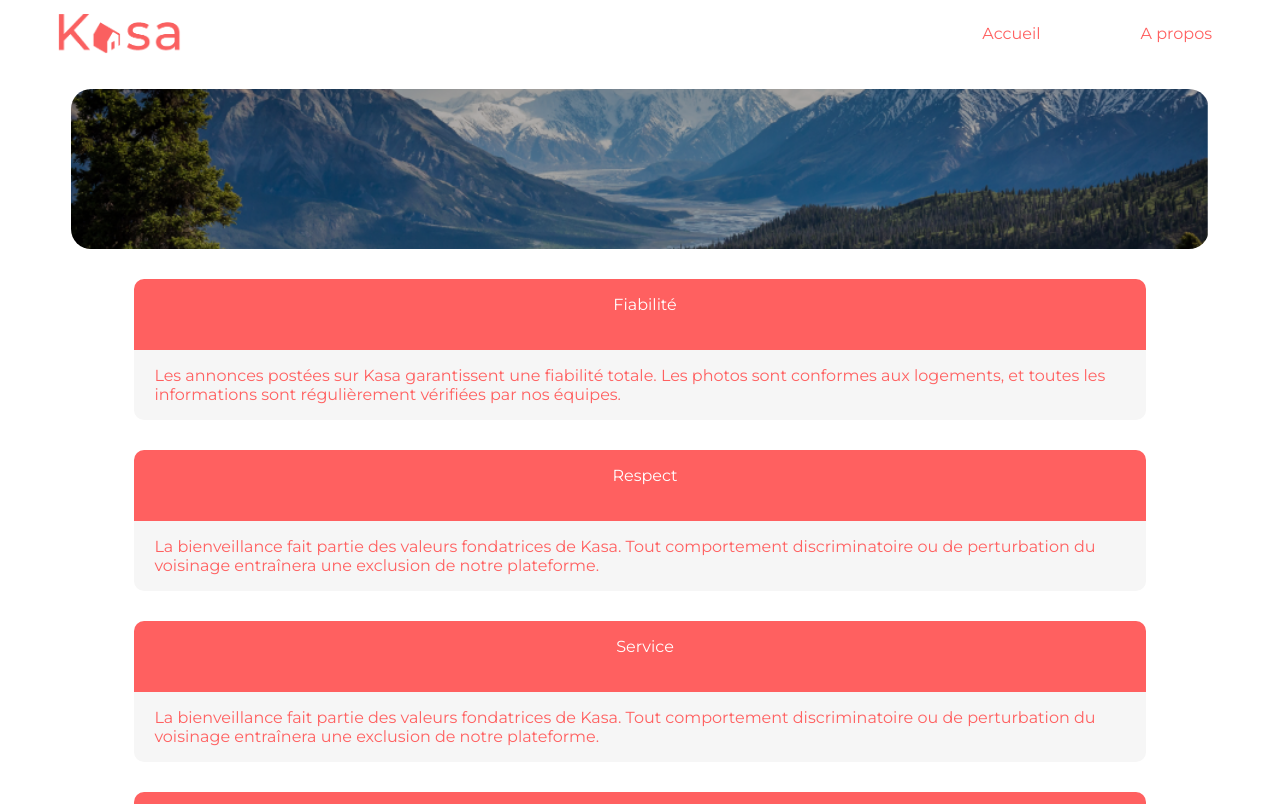
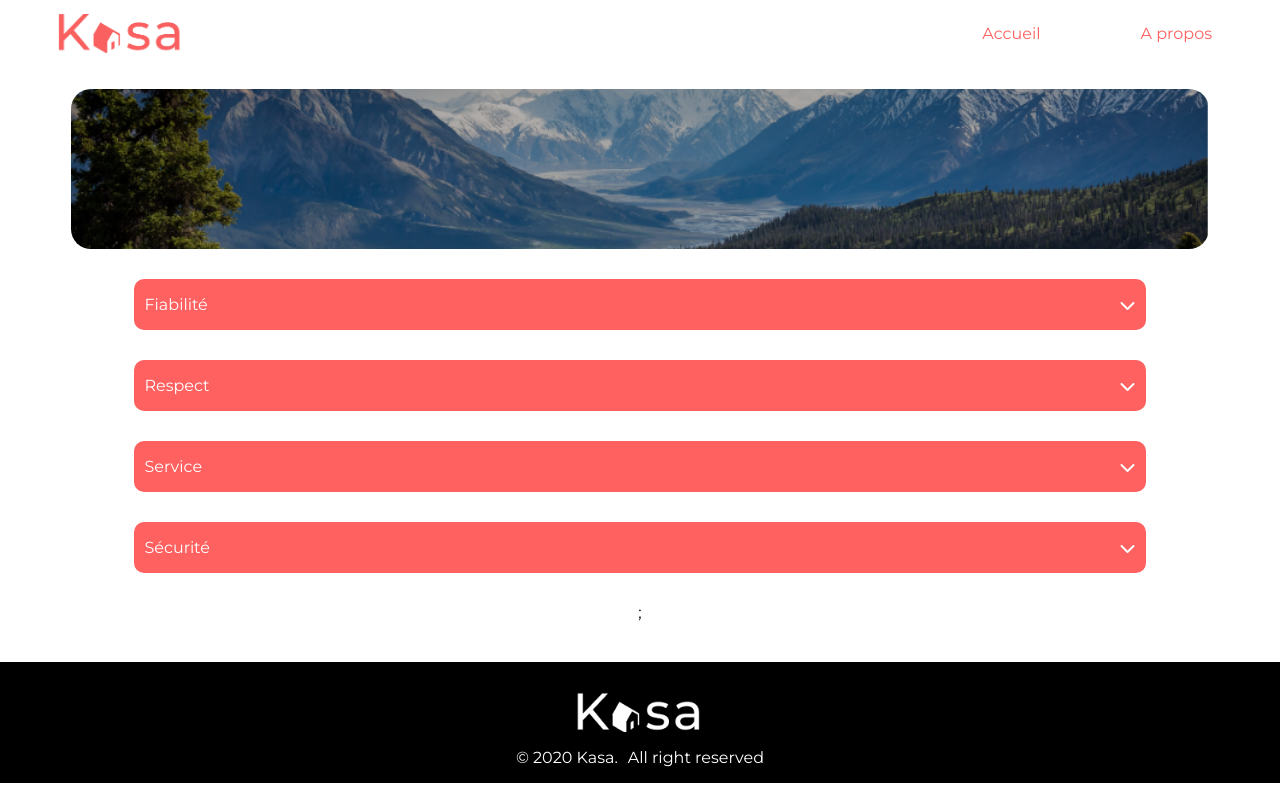
Before and after one commit to MatITAka/Kasa, a React (Create React App) app in the folder kasa/: page /about in a window 1280 px wide. Shown: the top 804 px of the page. Built offline with nearby package versions, Linux system fonts and the light colour scheme.

Commit message:
accueil manque preview, about ok, 404 ok

```diff
--- a/kasa/public/index.html
+++ b/kasa/public/index.html
@@ -25,6 +25,11 @@
       Learn how to configure a non-root public URL by running `npm run build`.
     -->
     <title>React App</title>
+
+    <link rel="stylesheet" href="https://cdnjs.cloudflare.com/ajax/libs/font-awesome/6.2.1/css/all.min.css"
+    integrity="sha512-MV7K8+y+gLIBoVD59lQIYicR65iaqukzvf/nwasF0nqhPay5w/9lJmVM2hMDcnK1OnMGCdVK+iQrJ7lzPJQd1w=="
+    crossorigin="anonymous" referrerpolicy="no-referrer">
+
   </head>
   <body>
     <noscript>You need to enable JavaScript to run this app.</noscript>
--- a/kasa/src/App.js
+++ b/kasa/src/App.js
@@ -7,6 +7,7 @@ import Hebergements from './pages/hebergements';
 import Header from './components/header';
 import Footer from './components/footer';
 import Data from './data/data.json';
+
 
 import './assets/css/general.scss'
 
--- a/kasa/src/assets/css/about.scss
+++ b/kasa/src/assets/css/about.scss
@@ -1,50 +1,3 @@
-.flex-container-about{
-    display: flex;
-    flex-direction: column;
-    justify-content: center;
-    align-items: center;
-    gap: 30px;
-
-
-    & .collapse-container{
-        width: 80%;
-        color:white;
-        background-color: $primary-color;
-        gap:30px;
-        border-radius: 10px;
-        display: flex;
-        flex-direction: column;
-        justify-content: space-between;
-        align-items: center;
-
-
-        & i {
-            margin-right: 10px;
-        }
-
-        & p {
-            margin-left :10px;
-        }
-    }
-
-    & .collapse-text{
-        width:80%;
-        margin-top: -40px;
-        color:$primary-color;
-        background-color: $secondary-color;
-        border-bottom-left-radius: 10px;
-        border-bottom-right-radius: 10px;
-        display: block;
-
-        & p{
-            margin-left: 20px;
-        }
-
-    }
-
-}
-
-
 .img_about {
     display: flex;
     justify-content: center;
--- a/kasa/src/assets/css/collapse.scss
+++ b/kasa/src/assets/css/collapse.scss
@@ -1,4 +1,10 @@
-.flex-container{
+$primary-color : #FF6060;
+$secondary-color : #F6F6F6;
+$height-open: 500px;
+$height-closed: 0;
+
+
+.flex-container-hebergements{
     display: flex;
     flex-direction: column;
     justify-content: center;
@@ -6,15 +12,15 @@
     gap: 30px;
 
 
-    & .collapse-container{
+    & .collapse-container-hebergements{
         width: 80%;
         color:white;
         background-color: #FF6060;
         gap:30px;
         border-radius: 10px;
         display: flex;
-        flex-direction: column;
-        justify-content: space-between;
+        flex-direction: row;
+        justify-content: center;
         align-items: center;
 
 
@@ -43,3 +49,56 @@
     }
 
 }
+
+.flex-container-about{
+    display: flex;
+    flex-direction: column;
+    justify-content: center;
+    align-items: center;
+    gap: 30px;
+
+
+    & .collapse-container-about{
+        width: 80%;
+        color:white;
+        background-color:$primary-color;
+        gap:30px;
+        border-radius: 10px;
+        display: flex;
+        flex-direction: row;
+        justify-content: space-between;
+        align-items: center;
+
+
+        & i {
+            margin-right: 10px;
+        }
+
+        & p {
+            margin-left :10px;
+        }
+    }
+
+    & .collapse-text{
+        width:80%;
+        margin-top: -40px;
+        color:$primary-color;
+        background-color: $secondary-color;
+        border-bottom-left-radius: 10px;
+        border-bottom-right-radius: 10px;
+        display: block;
+        max-height: $height-closed;
+        overflow: hidden;
+        transition: max-height 0.3s ease;
+
+        & p{
+            margin-left: 20px;
+        }
+
+    &.collapse-text.open {
+            max-height: $height-open;
+    }
+
+    }
+
+}
--- a/kasa/src/assets/css/footer.scss
+++ b/kasa/src/assets/css/footer.scss
@@ -19,6 +19,12 @@ footer{
         width: 10%;
     }
 
+    .footer_text {
+        display: flex;
+        flex-direction: row;
+        gap:10px;
+    }
+
 
 }
 
--- a/kasa/src/assets/css/general.scss
+++ b/kasa/src/assets/css/general.scss
@@ -6,7 +6,8 @@
 @import "./home.scss";
 @import "./about.scss";
 
-// $primary-color :"#FF6060";
-// $secondsary-color : #F6F6F6;
 
-// $primary-font : "Montserrat";
+$primary-color :"#FF6060";
+$secondsary-color : #F6F6F6;
+
+$primary-font : "Montserrat";
--- a/kasa/src/assets/css/hebergement.scss
+++ b/kasa/src/assets/css/hebergement.scss
@@ -108,52 +108,6 @@
     margin-bottom: 30px;
 }
 
-.flex-container{
-    display: flex;
-    flex-direction: row;
-    justify-content: center;
-    align-items: center;
-    gap: 30px;
-    margin-left: 60px;
-
-    .collapse-container{
-        width: 90%;
-        color:white;
-        background-color: #FF6060;
-        gap:30px;
-        border-radius: 10px;
-        display: flex;
-        flex-direction: row;
-        justify-content: space-between;
-        align-items: center;
-        padding-bottom: 10px;
-        padding-right: 10px;
-
-
-        & p {
-            margin-left :10px;
-        }
-
-
-    }
-
-
-    .collapse-text{
-        width:90%;
-        margin-top: -40px;
-        color:#FF6060;
-        background-color: #F6F6F6;
-        border-bottom-left-radius: 10px;
-        border-bottom-right-radius: 10px;
-        padding-right:10px;
-
-        & p {
-            margin-left: 20px;
-        }
-    }
-
-
-}
 
 .collapse-container-text{
     display: flex;
--- a/kasa/src/components/footer.jsx
+++ b/kasa/src/components/footer.jsx
@@ -5,9 +5,11 @@ function Footer() {
     return (
       <footer>
         <div class="footer">
-        <img src={logoFooter} alt ="aaa" />
+        <img src={logoFooter} alt ="logo_footer" />
+        <div className="footer_text">
         <p>© 2020 Kasa.</p>
         <p>All right reserved</p>
+        </div>
       </div>
     </footer>
 
--- a/kasa/src/pages/Home.jsx
+++ b/kasa/src/pages/Home.jsx
@@ -1,5 +1,6 @@
 import Card from "../components/card";
 import homeBannerImg from "../assets/images/homeBannerImg.png";
+import Data from '../data/data.json';
 
 
 function Home() {
@@ -14,7 +15,7 @@ function Home() {
 
 
 
-      < Card />
+      < Card data ={Data}/>
 
       </>
     );
--- a/kasa/src/pages/about.jsx
+++ b/kasa/src/pages/about.jsx
@@ -1,71 +1,87 @@
 import aboutImg from "../assets/images/test.png";
+
+import React, { useState } from 'react';
+
+function About() {
+  const [isOpen, setIsOpen] = useState(false);
+
+  const handleToggle = () => {
+    setIsOpen(!isOpen);
+  };
+
+  return (
+    <>
+      <div class="img_about">
+        <img src={aboutImg} alt="aa" />
+      </div>
+
+      <section class="flex-container-about">
+
+
+        <div class="collapse-container-about" onClick={handleToggle}>
+          <p>Fiabilité</p>
+          <i id="icon" class={`fa-solid fa-chevron-${isOpen ? 'up' : 'down'}`}></i>
+        </div>
+
+        {isOpen && (
+          <div class={`collapse-text ${isOpen ? 'open' : ''}`}>
+            <p>
+              Les annonces postées sur Kasa garantissent une fiabilité totale. Les photos sont conformes aux logements, et
+              toutes les informations sont régulièrement vérifiées par nos équipes.
+            </p>
+          </div>
+        )}
+
+        <div class="collapse-container-about" onClick={handleToggle}>
+          <p>Respect</p>
+          <i id="icon" class={`fa-solid fa-chevron-${isOpen ? 'up' : 'down'}`}></i>
+        </div>
+
+        {isOpen && (
+          <div class={`collapse-text ${isOpen ? 'open' : ''}`}>
+            <p>
+              La bienveillance fait partie des valeurs fondatrices de Kasa. Tout comportement discriminatoire ou de
+              perturbation du voisinage entraînera une exclusion de notre plateforme.
+            </p>
+          </div>
+        )}
+
+
+        <div class="collapse-container-about" onClick={handleToggle}>
+             <p>Service</p>
+             <i id="icon" class={`fa-solid fa-chevron-${isOpen ? 'up' : 'down'}`}></i>
+         </div>
+
+        {isOpen && (
+
+            <div class={`collapse-text ${isOpen ? 'open' : ''}`}>
+             <p>La bienveillance fait partie des valeurs fondatrices de Kasa. Tout comportement discriminatoire ou de
+                 perturbation du voisinage entraînera une exclusion de notre plateforme.</p>
+            </div>
+        )}
+
+        <div class="collapse-container-about" onClick={handleToggle}>
+             <p>Sécurité</p>
+             <i id="icon" class={`fa-solid fa-chevron-${isOpen ? 'up' : 'down'}`}></i>
+         </div>
+
+            {isOpen && (
+
+         <div class={`collapse-text ${isOpen ? 'open' : ''}`}>
+             <p>La sécurité est la priorité de Kasa. Aussi bien pour nos hôtes que pour les voyageurs, chaque logement
+                 correspond aux critères de sécurité établis par nos services. En laissant une note aussi bien à l'hôte qu'au
+                 locataire, cela permet à nos équipes de vérifier que les standards sont bien respectés. Nous organisons
+                 également des ateliers sur la sécurité domestique pour nos hôtes.</p>
+        </div>
+        )};
 
 
 
 
 
-function About() {
-    return (
-     <>
+      </section>
+    </>
+  );
+}
 
-
-     <div class="img_about">
-        <img src={aboutImg} alt ="aa"/>
-        </div>
-
-        <section class="flex-container-about">
-
-        <div class="collapse-container">
-            <p>Fiabilité</p>
-            <i id="icon" class="fa-solid fa-chevron-up"></i>
-
-        </div>
-
-        <div class="collapse-text">
-            <p>Les annonces postées sur Kasa garantissent une fiabilité totale. Les photos sont conformes aux logements, et toutes les informations sont
-                régulièrement vérifiées par nos équipes.</p>
-        </div>
-
-        <div class="collapse-container">
-            <p>Respect</p>
-            <i id="icon" class="fa-solid fa-chevron-up"></i>
-
-        </div>
-
-        <div class="collapse-text">
-            <p>La bienveillance fait partie des valeurs fondatrices de Kasa. Tout comportement discriminatoire ou de
-                perturbation du voisinage entraînera une exclusion de notre plateforme.</p>
-        </div>
-
-        <div class="collapse-container">
-            <p>Service</p>
-            <i id="icon" class="fa-solid fa-chevron-up"></i>
-        </div>
-
-        <div class="collapse-text">
-            <p>La bienveillance fait partie des valeurs fondatrices de Kasa. Tout comportement discriminatoire ou de
-                perturbation du voisinage entraînera une exclusion de notre plateforme.</p>
-        </div>
-
-        <div class="collapse-container">
-            <p>Sécurité</p>
-            <i id="icon" class="fa-solid fa-chevron-up"></i>
-        </div>
-
-        <div class="collapse-text">
-            <p>La sécurité est la priorité de Kasa. Aussi bien pour nos hôtes que pour les voyageurs, chaque logement
-                correspond aux critères de sécurité établis par nos services. En laissant une note aussi bien à l'hôte qu'au
-                locataire, cela permet à nos équipes de vérifier que les standards sont bien respectés. Nous organisons
-                également des ateliers sur la sécurité domestique pour nos hôtes.</p>
-        </div>
-
-
-        </section>
-
-
-
-    </>
-    );
-  }
-
-  export default About;
+export default About;
--- a/kasa/src/pages/hebergements.jsx
+++ b/kasa/src/pages/hebergements.jsx
@@ -56,9 +56,9 @@ function Hebergements() {
     </div>
 
 
-    <section class="flex-container">
+    <section class="flex-container-hebergements">
 
-        <div class="collapse-container-text">
+        <div class="collapse-container-hebergements">
         <div class="collapse-container">
             <p>Fiabilité</p>
             <i id="icon1" class="fa-solid fa-chevron-up" style="color: #ffffff;"></i>
@@ -72,7 +72,7 @@ function Hebergements() {
 
         </div>
 
-        <div class="collapse-container-text">
+        <div class="collapse-container-hebergements">
 
         <div class="collapse-container">
             <p>Fiabilité</p>
```
Also changed, not shown: kasa/src/components/card.jsx (+1 -16 lines).
